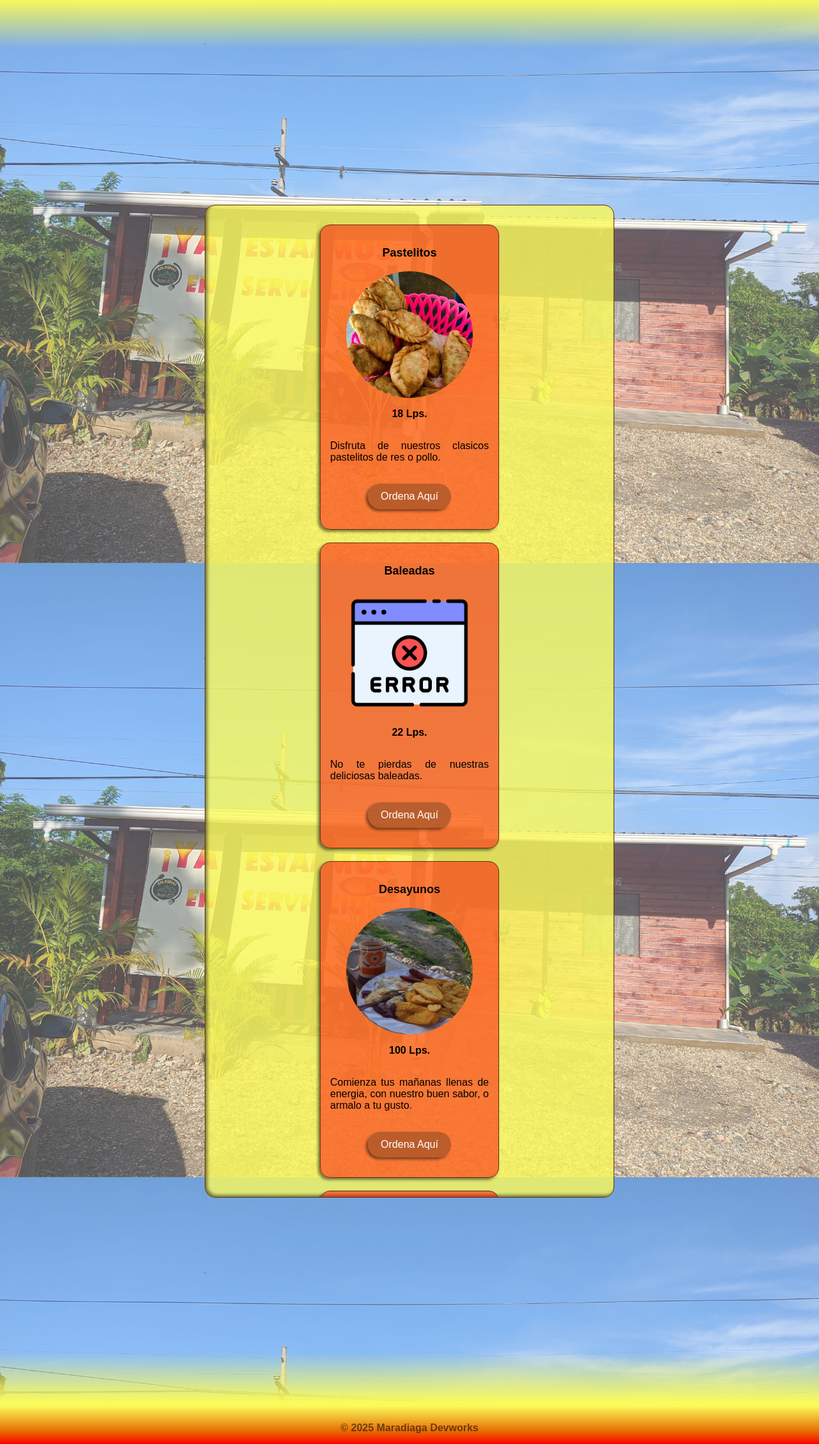
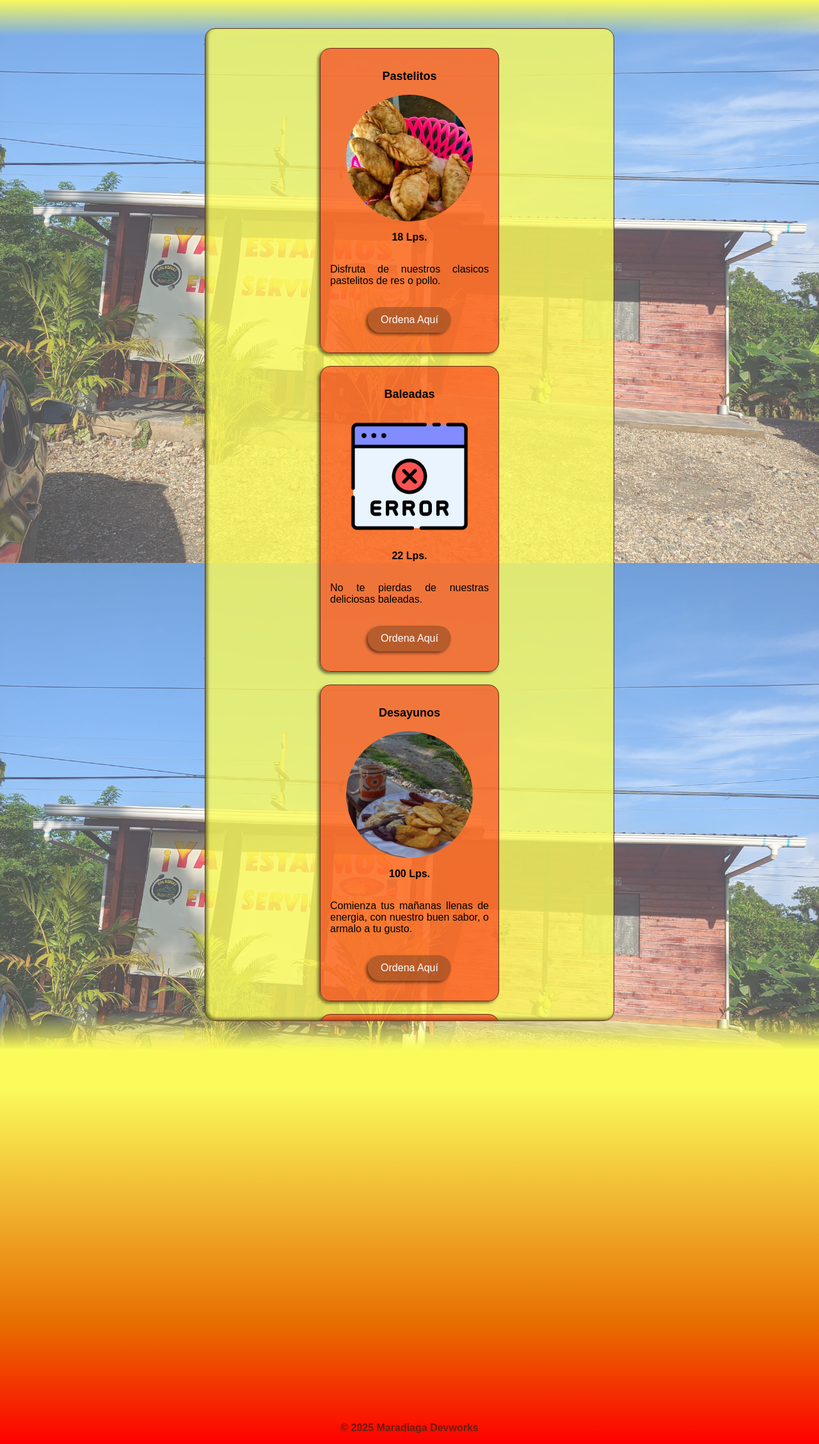
Before and after one commit to IvanLmm/ivanlmm.github.io, a PHP site: page /Buenavista/menu.html in a window 1280 px wide. Shown: the part 80-2337 px from the top of the page at 64% size. Run offline with PHP 8.4, Linux system fonts and the light colour scheme; style sheets or scripts are compiled from the project's sources.

Commit message:
Update style.scss

```diff
--- a/Buenavista/css/style.scss
+++ b/Buenavista/css/style.scss
@@ -220,7 +220,7 @@ body {
 .footer {
   // flex: auto;
   display: flex;
-  height: 70px;
+  height: 100%;
   position: relative;
   background: linear-gradient(
     360deg,
```
